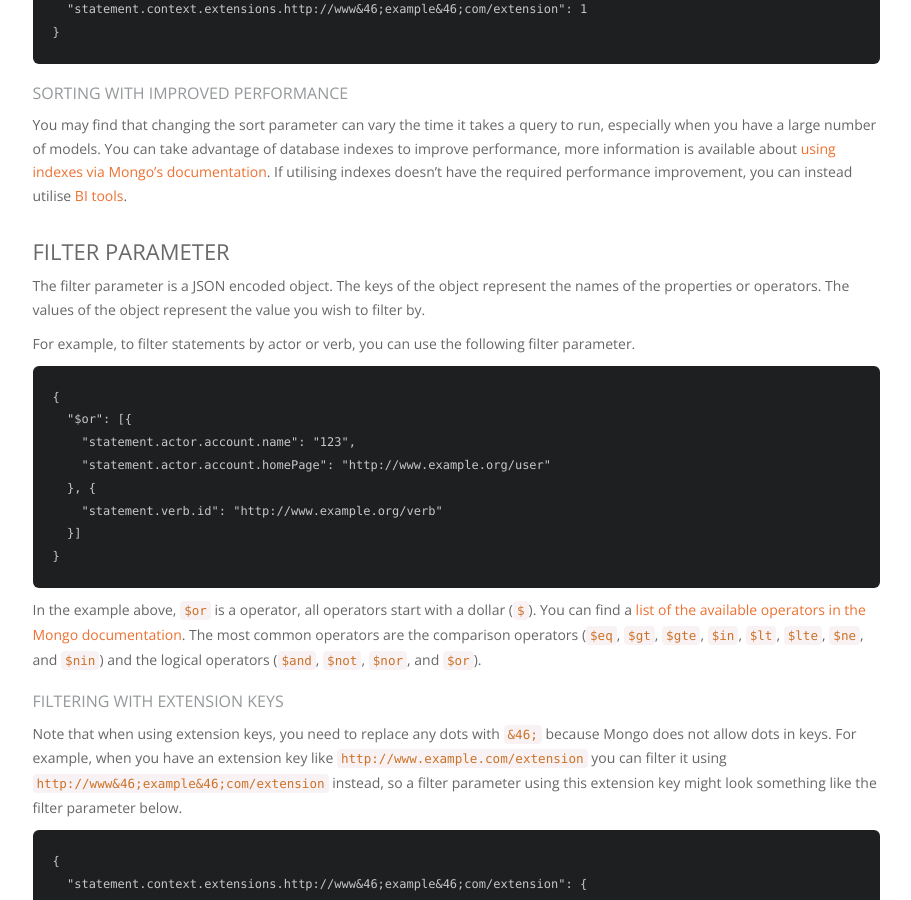
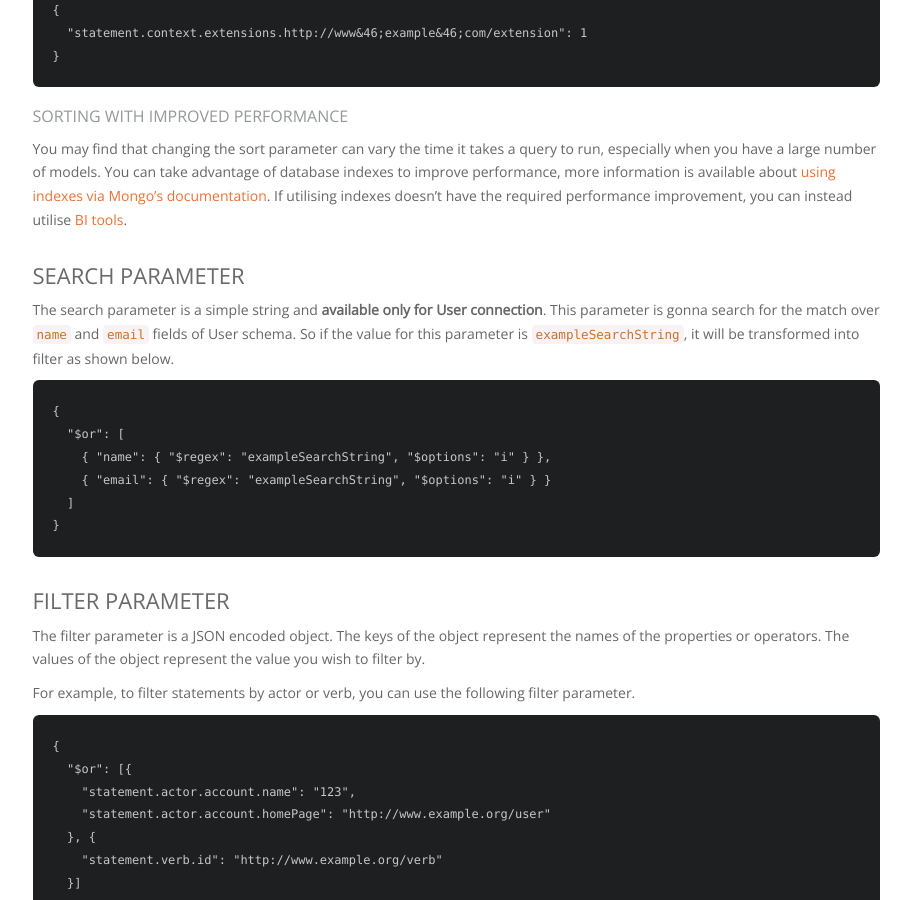
Before and after one commit to LearningLocker/docs, a Jekyll site: the page built from src/http-connection.md, in a window 1280 px wide and 900 px high, scrolled down 1329 px. Shown: the whole window, without its empty margins (330-1241 px from the left). Built offline with Jekyll 4.4.1, drawn with Linux system fonts in a browser that asks for light colours; nearby versions of some CDN libraries; some of the changed text lies outside the part shown.

Commit message:
docs(Connections): Add search parameter docs

````diff
--- a/src/http-connection.md
+++ b/src/http-connection.md
@@ -14,7 +14,8 @@ http://www.example.org/api/connection/statement
 You must additionally supply your Basic Auth details with each request in the `Authorization` header. Your Basic Auth details can be found under **Settings** > **Clients**. The API also accepts the following *optional* URL parameters for filtering the models returned.
 
 - [sort](#sort-parameter) (required -  we recommend sorting by `_id` if nothing else)
-- [filter](#filter-parameter)
+- [search](#search-parameter) (available only for User connection and for GET requests of User REST API)
+- [filter](#filter-parameter) (not available for User connection)
 - [project](#project-parameter)
 - [hint](#hint-parameter)
 - [first](#first-parameter)
@@ -53,6 +54,18 @@ Note that when using extension keys, you need to replace any dots with `&46;` be
 
 #### Sorting With Improved Performance
 You may find that changing the sort parameter can vary the time it takes a query to run, especially when you have a large number of models. You can take advantage of database indexes to improve performance, more information is available about [using indexes via Mongo's documentation](https://docs.mongodb.com/manual/indexes/). If utilising indexes doesn't have the required performance improvement, you can instead utilise [BI tools](../guides-retrieving).
+
+### Search Parameter
+The search parameter is a simple string and **available only for User connection**. This parameter is gonna search for the match over `name` and `email` fields of User schema. So if the value for this parameter is `exampleSearchString`, it will be transformed into filter as shown below.
+
+```json
+{
+  "$or": [
+    { "name": { "$regex": "exampleSearchString", "$options": "i" } },
+    { "email": { "$regex": "exampleSearchString", "$options": "i" } }
+  ]
+}
+```
 
 ### Filter Parameter
 The filter parameter is a JSON encoded object. The keys of the object represent the names of the properties or operators. The values of the object represent the value you wish to filter by.
````
